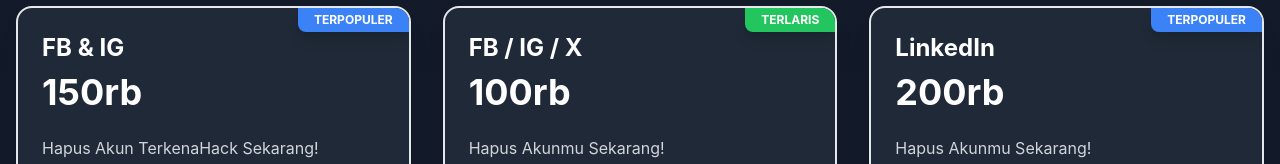
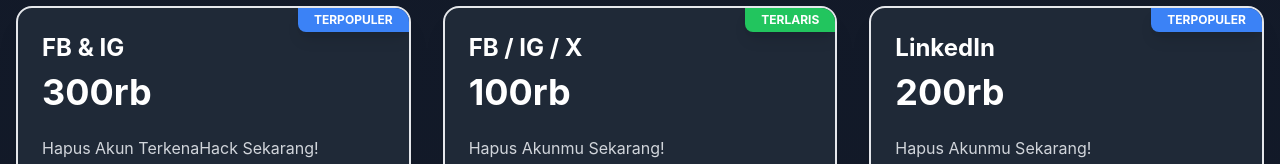
Before and after one commit to sibershopstore/pricing, a React (Vite) app: page / in a window 1280 px wide. Shown: the part 390-554 px from the top of the page. Built offline with nearby package versions, Linux system fonts and the light colour scheme.

Commit message:
Update pricingData.ts

```diff
--- a/src/data/pricingData.ts
+++ b/src/data/pricingData.ts
@@ -5,7 +5,7 @@
   {
     id: 'fb-ig',
     title: 'FB & IG',
-    price: '150rb',
+    price: '300rb',
     description: 'Hapus Akun TerkenaHack Sekarang!',
     features: ['Proses cepat', 'Privacy 100%', 'legal'],
     category: 'social',
```
